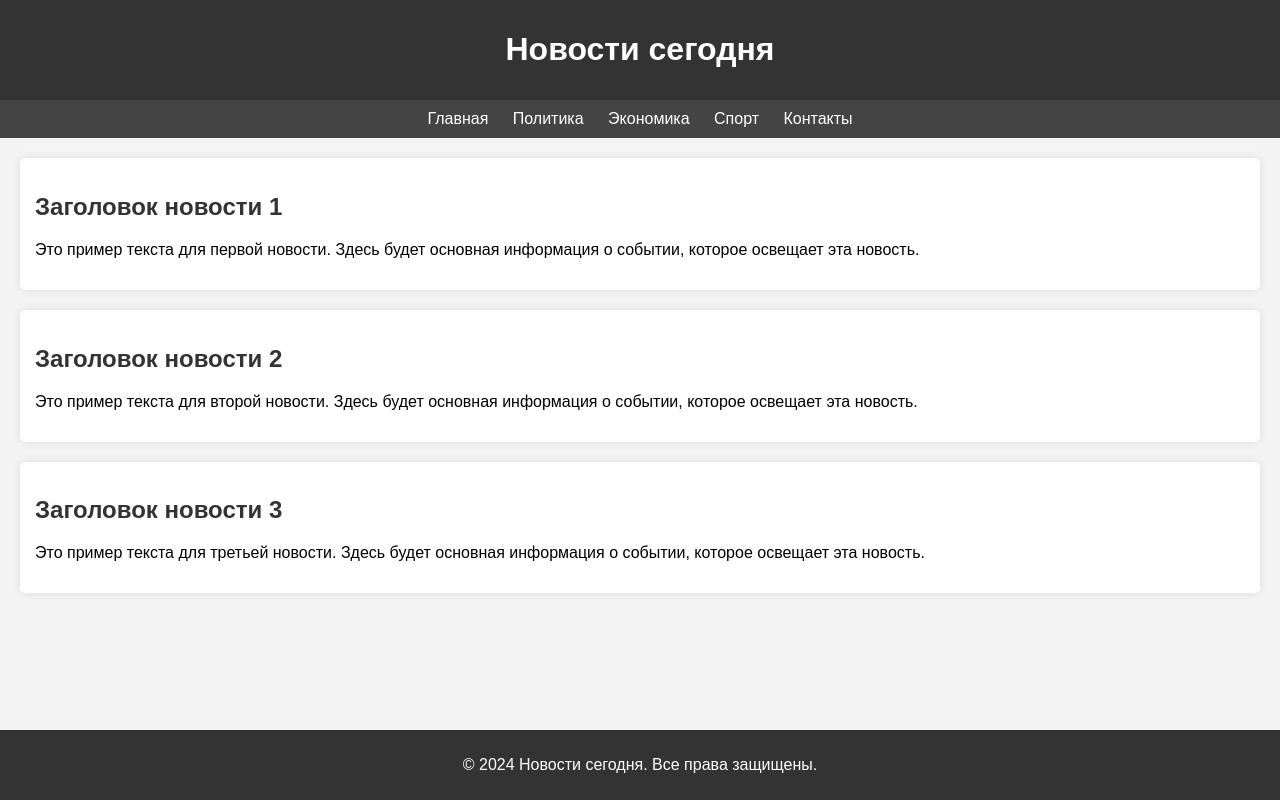
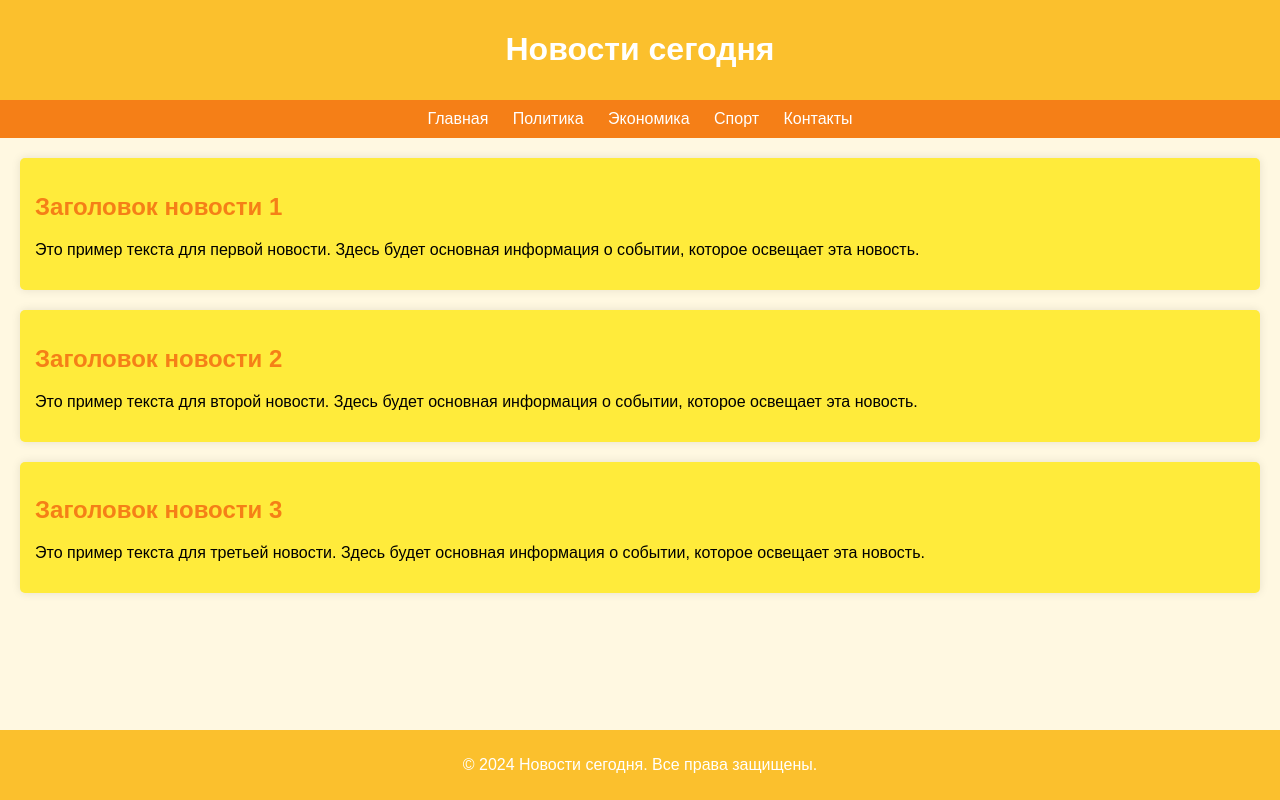
Before and after one commit to Roma1718/Project, a plain HTML site: page index.html in a window 1280 px wide. Drawn offline with Linux system fonts and the light colour scheme.

Commit message:
New_color

```diff
--- a/style.css
+++ b/style.css
@@ -2,18 +2,18 @@ body {
     font-family: Arial, sans-serif;
     margin: 0;
     padding: 0;
-    background-color: #f4f4f4;
+    background-color: #fff8e1; /* светлый желтый */
 }
 
 header {
-    background-color: #333;
+    background-color: #fbc02d; /* ярко-желтый */
     color: #fff;
     padding: 10px 0;
     text-align: center;
 }
 
 nav {
-    background-color: #444;
+    background-color: #f57f17; /* темно-желтый */
     color: #fff;
     padding: 10px;
     text-align: center;
@@ -30,7 +30,7 @@ main {
 }
 
 article {
-    background-color: #fff;
+    background-color: #ffeb3b; /* светло-желтый */
     margin-bottom: 20px;
     padding: 15px;
     border-radius: 5px;
@@ -38,11 +38,11 @@ article {
 }
 
 h2 {
-    color: #333;
+    color: #f57f17; /* темно-желтый для заголовков */
 }
 
 footer {
-    background-color: #333;
+    background-color: #fbc02d; /* ярко-желтый */
     color: #fff;
     text-align: center;
     padding: 10px 0;
```
